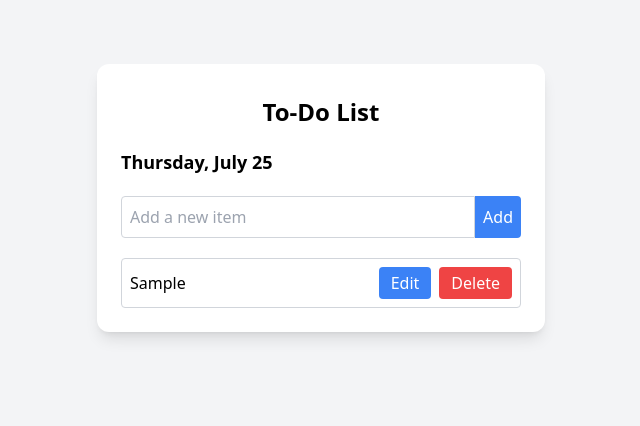
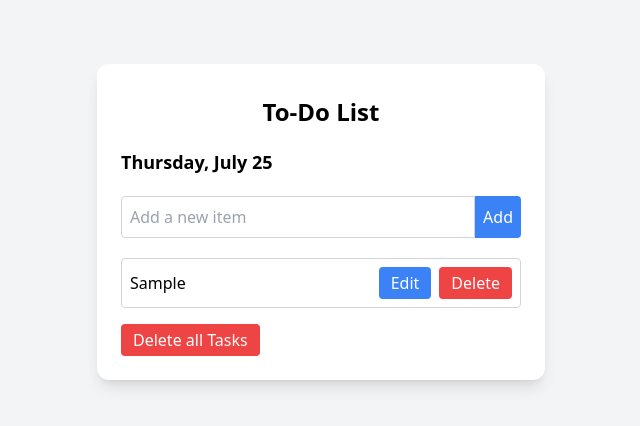
Before and after one commit to Dhruvil17/Todo-web-app, a React (Create React App) app: page / in a window 1280 px wide. Both pictures are taken after typing "Sample" into the empty fields and a click on the button "Add". Shown: the top 426 px of the page, without its empty margins (319-959 px from the left). Built offline with nearby package versions, Linux system fonts and the light colour scheme.

Commit message:
add delete tasks functionality

```diff
--- a/src/App.js
+++ b/src/App.js
@@ -22,6 +22,10 @@ const App = () => {
         setTasks(newTasks);
     };
 
+    const handleClick = () => {
+        setTasks([]);
+    };
+
     return (
         <div className="py-[5%] bg-gray-100 flex items-start justify-center min-h-screen">
             <div className="bg-white p-6 rounded-xl shadow-lg w-full max-w-md">
@@ -35,6 +39,13 @@ const App = () => {
                     editTask={editTask}
                     deleteTask={deleteTask}
                 />
+                {tasks.length !== 0 && (
+                    <button
+                        onClick={handleClick}
+                        className="bg-red-500 mt-[4%] text-white px-3 py-1 rounded hover:bg-red-700 focus:outline-none">
+                        Delete all Tasks
+                    </button>
+                )}
             </div>
         </div>
     );
```
Also changed, not shown: 1 other file (tests, documents, lock files or other folders).
